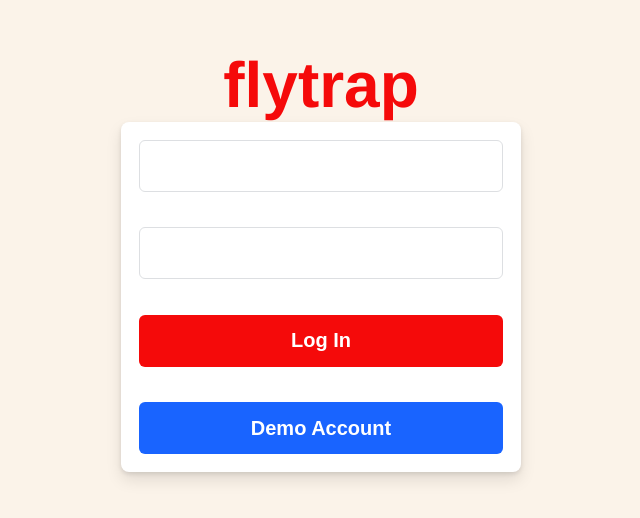
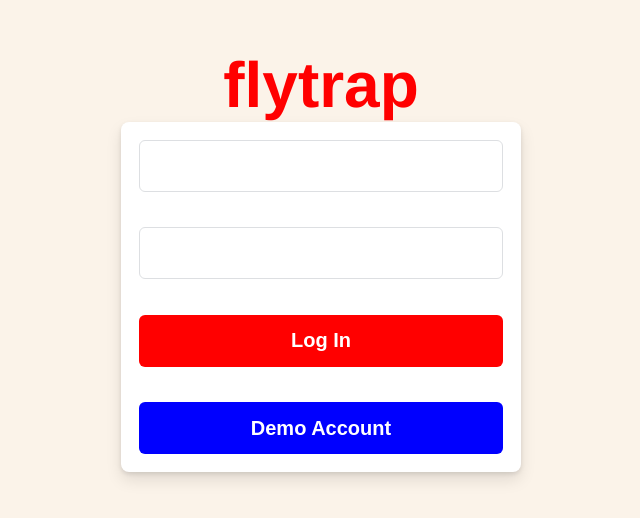
Before and after one commit to chingu-voyages/v29-bears-team-06, a React (Create React App) app in the folder client/: page / in a window 1280 px wide. Shown: the part 140-658 px from the top of the page, without its empty margins (319-959 px from the left). Built offline with nearby package versions, Linux system fonts and the light colour scheme.

Commit message:
Refactor to use styled-components

```diff
--- a/client/package.json
+++ b/client/package.json
@@ -6,10 +6,10 @@
     "@testing-library/jest-dom": "^5.11.10",
     "@testing-library/react": "^11.2.6",
     "@testing-library/user-event": "^12.8.3",
-    "node-sass": "^5.0.0",
     "react": "^17.0.2",
     "react-dom": "^17.0.2",
     "react-scripts": "4.0.3",
+    "styled-components": "^5.2.3",
     "web-vitals": "^1.1.1"
   },
   "scripts": {
--- a/client/src/App.js
+++ b/client/src/App.js
@@ -1,19 +1,29 @@
-import './App.scss';
 import Card from './Card';
-
-const Logo = () => (
-  <div className="logo-container">
-    <div className="logo"> flytrap </div>
-  </div>
-)
+import styled from 'styled-components';
 
 const App = () => {
   return (
-    <div className="App">
-      <Logo />
+    <Container>
+      <Logo>flytrap</Logo>
       <Card />
-    </div>
+    </Container>
   );
 }
 
+const Container = styled.div`
+  height: 100vh;
+  background: #FBF3E9;
+  display: flex;
+  flex-direction: column;
+  justify-content: center;
+  align-items: center;
+`;
+
+const Logo = styled.h1`
+  font-size: 64px;
+  font-weight: bold;
+  text-align: center;
+  color: red;
+`;
+
 export default App;
--- a/client/src/App.scss
+++ /dev/null
@@ -1,64 +0,0 @@
-@import './_colors.scss';
-
-/* styling */
-
-body {
-  background: $bg_color;
-}
-
-.logo {
-  font-size: 64px;
-  font-weight: bold;
-  text-align: center;
-  color: $primary_color;
-}
-
-.card {
-  height: 350px;
-  width: 400px;
-  background: white;
-  border-radius: 8px;
-  box-shadow: 0 2px 4px rgba(0, 0, 0, .1), 0 8px 16px rgba(0, 0, 0, .1);
-
-  input {
-    height: 52px;
-    width: 364px;
-    border: 1px solid rgb(221, 223, 226);
-    border-radius: 6px;
-  }
-
-  button {
-    height: 52px;
-    width: 364px;
-    border: none;
-    border-radius: 6px;
-    color: white;
-    font-size: 20px;
-    font-weight: bold;
-  }
-
-  .login {
-    background: $primary_color;
-  }
-
-  .demo {
-    background: $secondary_color;
-  }
-}
-
-
-
-/* positioning */
-body {
-  display: flex;
-  flex-direction: column;
-  justify-content: center;
-  align-items: center;
-}
-
-.card {
-  display: flex;
-  flex-direction: column;
-  justify-content: space-around;
-  align-items: center;
-}
--- a/client/src/Card.js
+++ b/client/src/Card.js
@@ -1,26 +1,45 @@
-import React from 'react'
+import React from 'react';
+import styled from 'styled-components';
 
 const Card = () => {
   return (
-    <div className="card">
-      <Input />
-      <Input />
-      <Button className="login" text="Log In" />
-      <Button className="demo" text="Demo Account" />
-    </div>
+    <StyledCard>
+      <Input type="text" />
+      <Input type="text" />
+      <Button background="red">Log In</Button>
+      <Button background="blue">Demo Account</Button>
+    </StyledCard>
   )
 }
 
-const Input = () => {
-  return (
-    <input type="text" / >
-  )
-}
+const StyledCard = styled.div`
+  height: 350px;
+  width: 400px;
+  background: white;
+  border-radius: 8px;
+  box-shadow: 0 2px 4px rgba(0, 0, 0, .1), 0 8px 16px rgba(0, 0, 0, .1);
+  display: flex;
+  flex-direction: column;
+  justify-content: space-around;
+  align-items: center;
+`;
 
-const Button = ({ className, text }) => {
-  return (
-    <button className={className}>{text}</button>
-  )
-}
+const Input = styled.input`
+  height: 52px;
+  width: 364px;
+  border: 1px solid rgb(221, 223, 226);
+  border-radius: 6px;
+`;
+
+const Button = styled.button`
+  height: 52px;
+  width: 364px;
+  border: none;
+  border-radius: 6px;
+  background: ${props => props.background};
+  color: white;
+  font-size: 20px;
+  font-weight: bold;
+`;
 
 export default Card;
--- a/client/src/_colors.scss
+++ /dev/null
@@ -1,3 +0,0 @@
-$primary_color: #F50A0A;
-$secondary_color: #1964FF;
-$bg_color: #FBF3E9;
--- a/client/src/index.css
+++ b/client/src/index.css
@@ -1,5 +1,3 @@
-/* reset and global styles */
-
 * {
   margin: 0;
   padding: 0;
```
Also changed, not shown: 1 other file (tests, documents, lock files or other folders).
